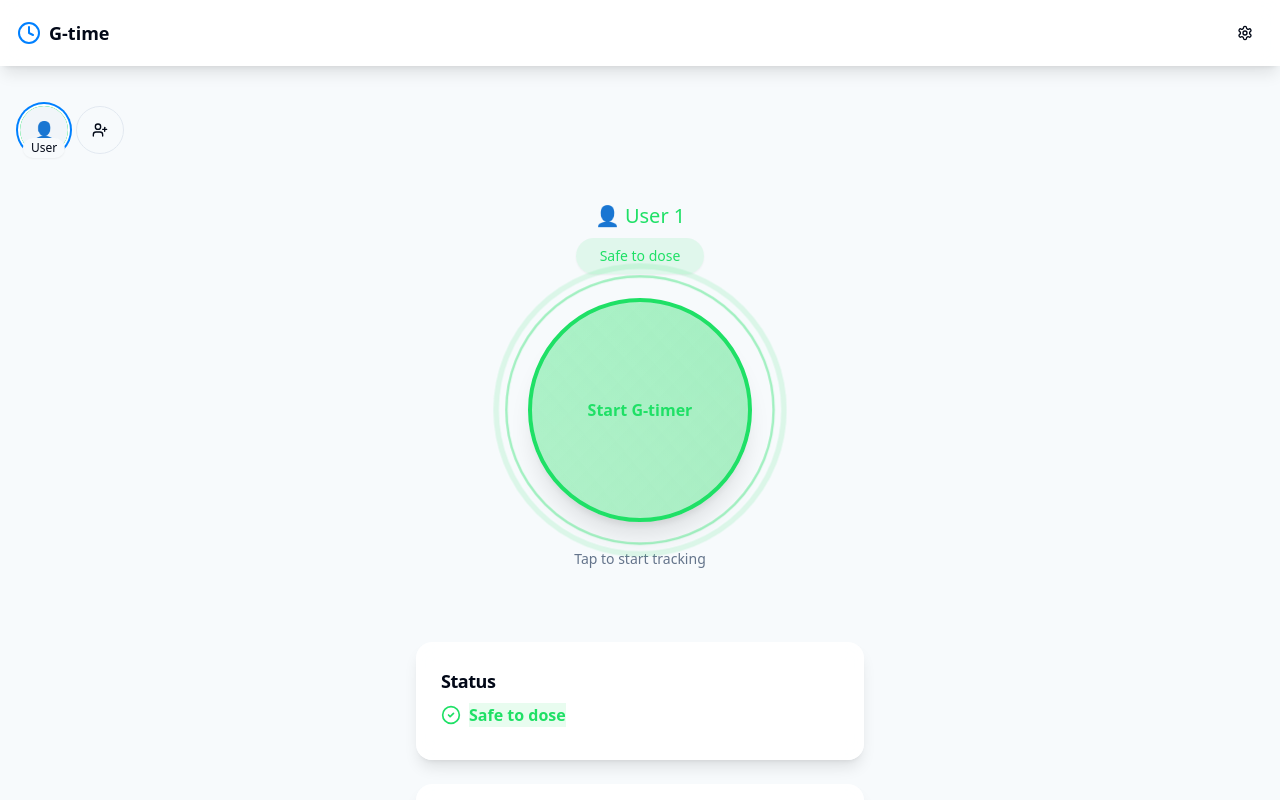
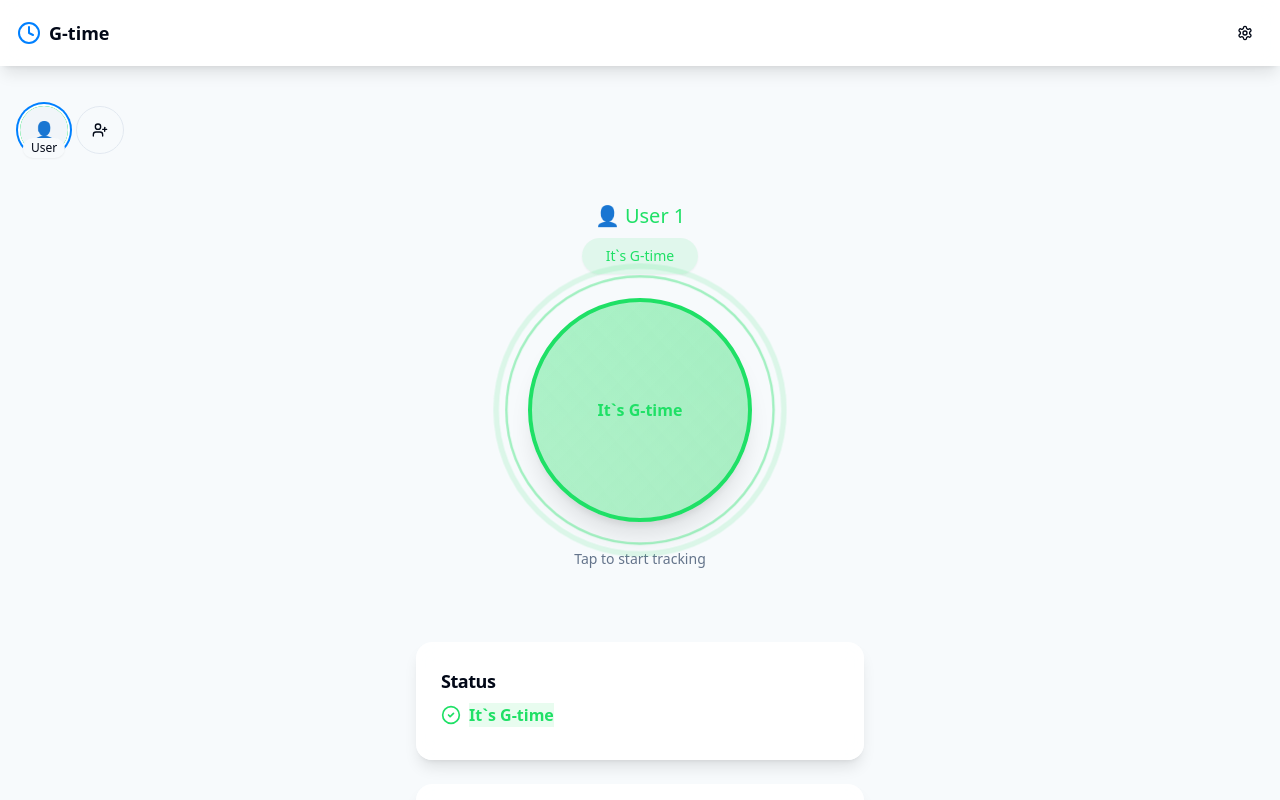
Before and after one commit to NPOBG/gtime, a React (Vite) app: page / in a window 1280 px wide. Shown: the top 800 px of the page. Built offline with nearby package versions, Linux system fonts and the light colour scheme.

Commit message:
Fix: Update risk level text
Update the text displayed for each risk level in the DosageButton component.

```diff
--- a/src/components/DosageButton.tsx
+++ b/src/components/DosageButton.tsx
@@ -1,4 +1,3 @@
-
 import React, { useState, useEffect } from 'react';
 import { useDosage } from '@/contexts/DosageContext';
 import { useUser } from '@/contexts/UserContext';
@@ -103,12 +102,12 @@ const DosageButton: React.FC = () => {
     const minutes = Math.floor((totalSeconds % 3600) / 60);
     const seconds = totalSeconds % 60;
 
-    return `${hours.toString().padStart(2, '0')}:${minutes.toString().padStart(2, '0')}:${seconds.toString().padStart(2, '0')}`;
+    return `${hours.toString().padStart(2, '0')}:${minutes.toString().padStart(2, '0')}:${seconds.toString().padStart(2, '0')}:${seconds.toString().padStart(2, '0')}`;
   };
 
   // Utility function to determine the button label
   const getButtonLabel = (): React.ReactNode => {
-    if (!activeSession) return 'Start G-timer';
+    if (!activeSession) return 'It`s G-time';
 
     // Display elapsed time in active session
     if (activeSession && lastDosage) {
@@ -172,8 +171,8 @@ const DosageButton: React.FC = () => {
               {currentUser.emoji} {currentUser.name}
             </div>
             <div className={`inline-block px-6 py-2 rounded-full text-sm font-medium ${getRiskClasses(riskLevel)} shadow-sm`}>
-              {riskLevel === 'safe' ? 'Safe to dose' : (
-                riskLevel === 'warning' ? 'Caution Period' : 'Unsafe Period'
+              {riskLevel === 'safe' ? 'It`s G-time' : (
+                riskLevel === 'warning' ? 'Almost G-time. Be cautious!' : 'Wait more for safe G-time!'
               )}
             </div>
           </div>
--- a/src/utils/dosageUtils.ts
+++ b/src/utils/dosageUtils.ts
@@ -118,11 +118,11 @@ export const getRiskBorderClass = (riskLevel: RiskLevel): string => {
 export const getRiskText = (riskLevel: RiskLevel): string => {
   switch (riskLevel) {
     case 'safe':
-      return 'Safe to dose';
+      return 'It`s G-time';
     case 'warning':
-      return 'Approaching safe window';
+      return 'Almost G-time. Be cautious!';
     case 'danger':
-      return 'Unsafe to dose';
+      return 'Wait more for safe G-time!';
     default:
       return '';
   }
```
